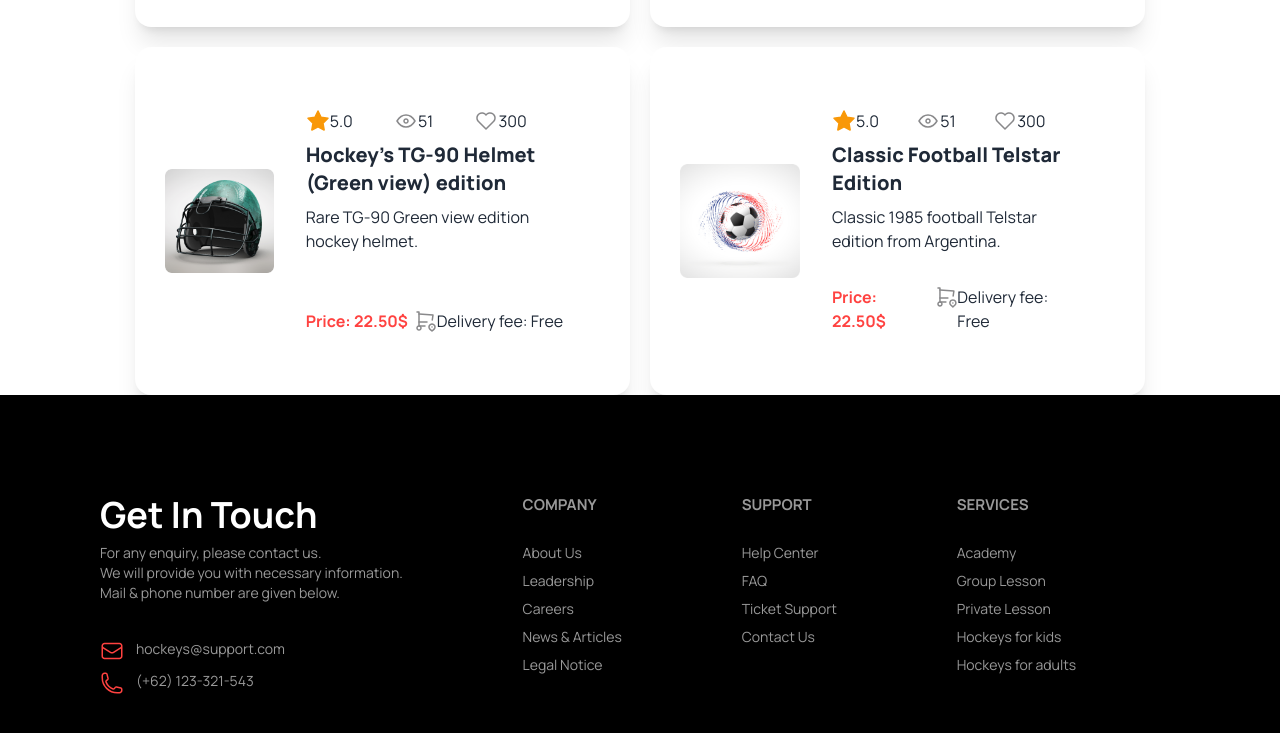
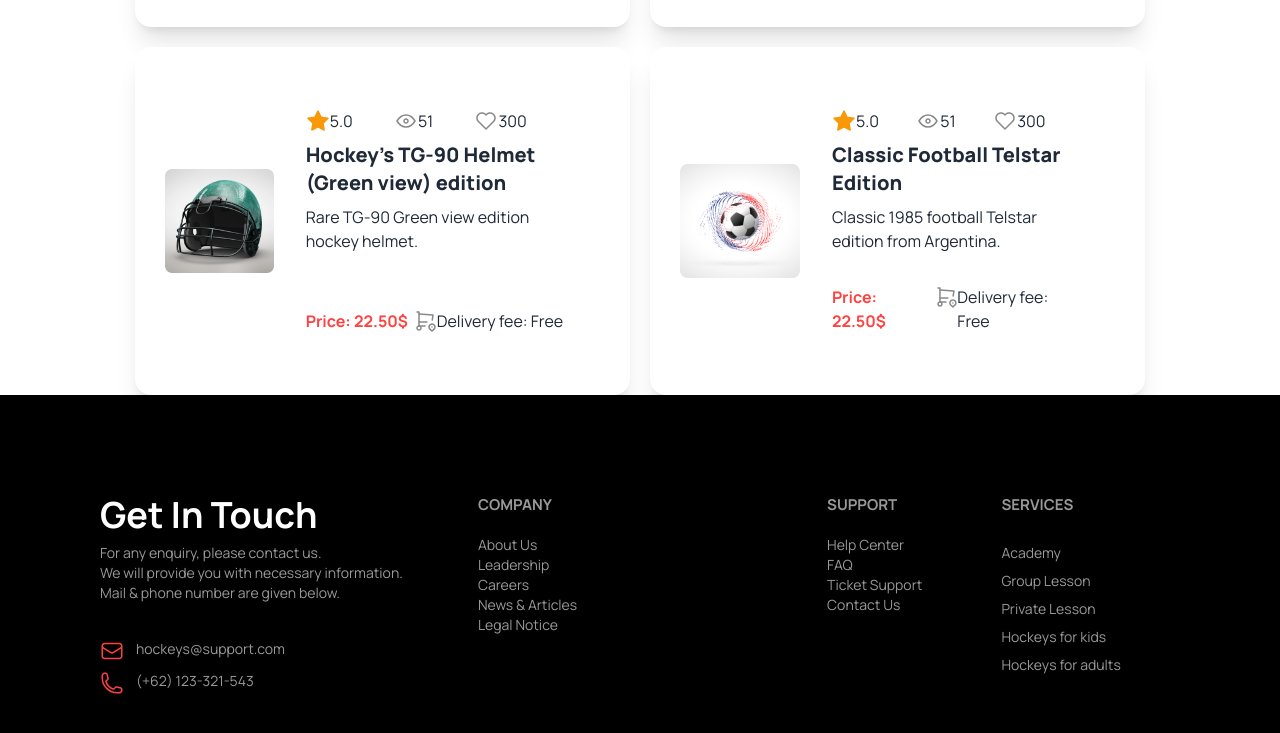
Before and after one commit to JabirH0ssain/Assign-ment-03, a plain HTML site: page index.html in a window 1280 px wide. Shown: the part 3828-4561 px from the top of the page. Drawn offline with nearby package versions, Linux system fonts and the light colour scheme.

Commit message:
corrected few things in footer

```diff
--- a/index.html
+++ b/index.html
@@ -616,22 +616,24 @@
           </div>
         </aside>
 
+        <div class="grid grid-cols-2 lg:grid-cols-2 gap-[50px] lg:gap-[250px]">
         <nav>
           <header class="footer-title text-white text-[15px] mb-[20px]">Company</header>
-          <a class="link link-hover text-[#FFFFFF99]">About Us</a>
-          <a class="link link-hover text-[#FFFFFF99]">Leadership</a>
-          <a class="link link-hover text-[#FFFFFF99]">Careers</a>
-          <a class="link link-hover text-[#FFFFFF99]">News & Articles</a>
+          <a class="link link-hover text-[#FFFFFF99]">About Us</a><br>
+          <a class="link link-hover text-[#FFFFFF99]">Leadership</a><br>
+          <a class="link link-hover text-[#FFFFFF99]">Careers</a><br>
+          <a class="link link-hover text-[#FFFFFF99]">News & Articles</a><br>
           <a class="link link-hover text-[#FFFFFF99]">Legal Notice</a>
         </nav>
         <nav>
           <header class="footer-title text-white text-[15px] mb-[20px]">Support</header>
-          <a class="link link-hover text-[#FFFFFF99]">Help Center</a>
-          <a class="link link-hover text-[#FFFFFF99]">FAQ</a>
-          <a class="link link-hover text-[#FFFFFF99]">Ticket Support</a>
+          <a class="link link-hover text-[#FFFFFF99]">Help Center</a><br>
+          <a class="link link-hover text-[#FFFFFF99]">FAQ</a><br>
+          <a class="link link-hover text-[#FFFFFF99]">Ticket Support</a><br>
           <a class="link link-hover text-[#FFFFFF99]">Contact Us</a>
         </nav>
-        <nav>
+        </div>
+        <nav class="justify-center lg:justify-end">
           <header class="footer-title text-white text-[15px] mb-[20px]">Services</header>
           <a class="link link-hover text-[#FFFFFF99]">Academy</a>
           <a class="link link-hover text-[#FFFFFF99]">Group Lesson</a>
```
